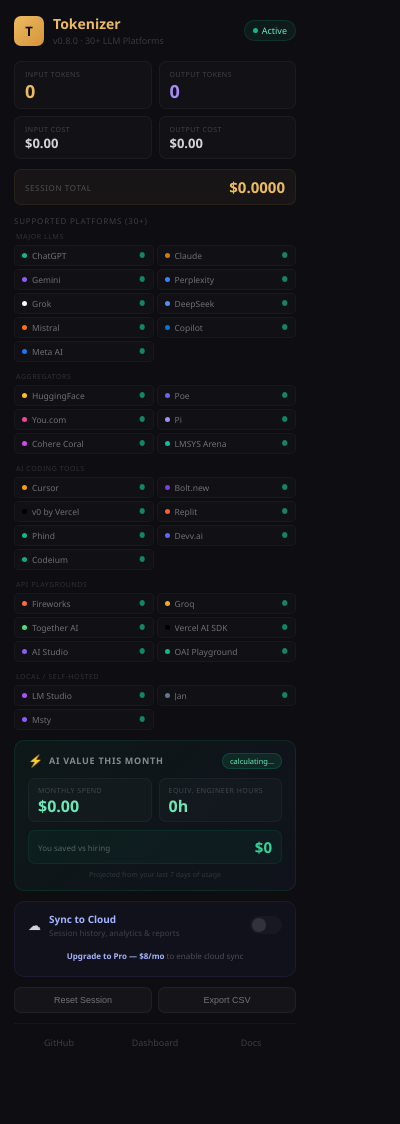
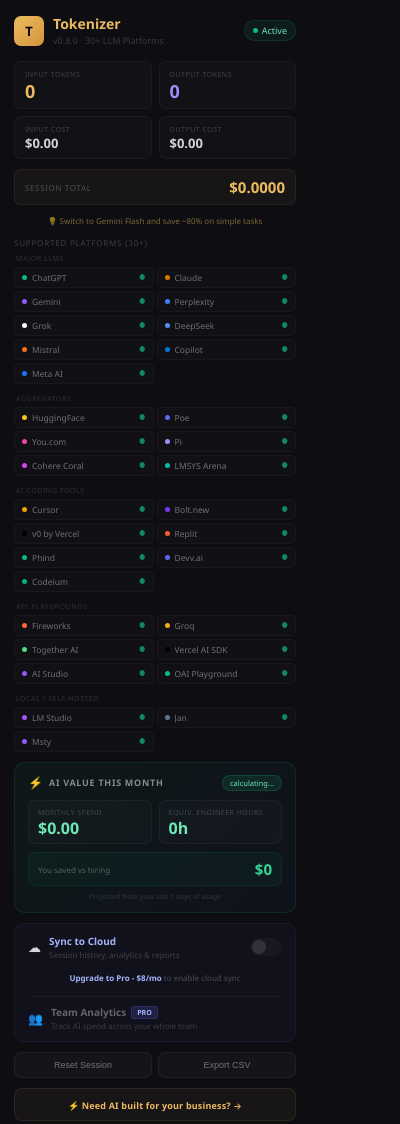
Before and after one commit to gyeningcorp/tokenizer, a browser extension: page popup.html in a window 400 px wide. Shown: the top 1124 px of the page. Before the commit the page ends 1067 px from the top, so only its background shows below. Drawn offline with Linux system fonts and the light colour scheme.

Commit message:
feat: AI ROI card, cost tips, team analytics, consultation CTA — v0.8.0

```diff
--- a/manifest.edge.json
+++ b/manifest.edge.json
@@ -1,7 +1,7 @@
 {
   "manifest_version": 3,
   "name": "Tokenizer Live Token and Cost Monitor",
-  "version": "0.7.1",
+  "version": "0.8.0",
   "description": "Real-time token counts, costs & energy usage on ChatGPT, Claude, Gemini, Grok, DeepSeek + 25 more. Free, open source.",
   "author": "gyeningcorp",
 
--- a/popup.html
+++ b/popup.html
@@ -105,6 +105,26 @@
 .cloud-status { font-size: 7px; color: rgba(16,185,129,0.6); margin-top: 2px; display: none; }
 .cloud-status.show { display: block; }
 
+/* Cost tip */
+.cost-tip {
+  font-size: 8px; color: rgba(236,187,97,0.5); text-align: center;
+  margin-bottom: 10px; min-height: 12px;
+  transition: opacity 0.4s; opacity: 1;
+}
+
+/* Team row inside cloud card */
+.team-row { display: flex; align-items: center; gap: 8px; margin-top: 8px; padding-top: 8px; border-top: 1px solid rgba(255,255,255,0.04); }
+.team-icon { font-size: 12px; flex-shrink: 0; }
+.team-text { flex: 1; }
+.team-label { font-size: 10px; font-weight: 600; color: rgba(255,255,255,0.35); display: flex; align-items: center; gap: 5px; }
+.team-sub { font-size: 8px; color: rgba(255,255,255,0.18); margin-top: 1px; }
+.pro-chip { font-size: 7px; padding: 1px 5px; border-radius: 3px; background: rgba(99,102,241,0.2); color: #a5b4fc; border: 1px solid rgba(99,102,241,0.2); }
+
+/* Consultation CTA */
+.consult-cta { text-align: center; margin-bottom: 8px; padding: 7px; border-radius: 8px; background: rgba(236,187,97,0.04); border: 1px solid rgba(236,187,97,0.1); }
+.consult-cta a { font-size: 9px; font-weight: 600; color: #ecbb61; text-decoration: none; letter-spacing: 0.02em; }
+.consult-cta a:hover { color: #f5d080; }
+
 /* AI Value Card */
 .value-card {
   padding: 11px 13px; border-radius: 10px;
@@ -150,6 +170,7 @@
     <span class="total-lbl">Session Total</span>
     <span class="total-val" id="s-total">$0.0000</span>
   </div>
+  <div id="cost-tip" class="cost-tip"></div>
 
   <div class="section-title">Supported Platforms (30+)</div>
 
@@ -252,13 +273,24 @@
       </label>
     </div>
     <div class="cloud-upgrade show" id="cloud-upgrade">
-      <a href="https://tokenizer.dev/pricing" target="_blank">Upgrade to Pro — $8/mo</a> to enable cloud sync
+      <a href="https://tokenizer.dev/pricing" target="_blank">Upgrade to Pro - $8/mo</a> to enable cloud sync
+    </div>
+    <div class="team-row">
+      <span class="team-icon">👥</span>
+      <div class="team-text">
+        <div class="team-label">Team Analytics <span class="pro-chip">PRO</span></div>
+        <div class="team-sub">Track AI spend across your whole team</div>
+      </div>
     </div>
   </div>
 
   <div class="btn-row">
     <button class="btn btn-danger" id="btn-reset">Reset Session</button>
     <button class="btn" id="btn-export">Export CSV</button>
+  </div>
+
+  <div class="consult-cta">
+    <a href="https://tokenizer.dev/consult" target="_blank">⚡ Need AI built for your business? →</a>
   </div>
 
   <div class="foot">
--- a/popup.js
+++ b/popup.js
@@ -156,6 +156,30 @@
   });
 })();
 
+// Cost optimization tips — rotate every 10s
+(function initTips() {
+  const tips = [
+    "💡 Switch to Gemini Flash and save ~80% on simple tasks",
+    "💡 Claude Haiku costs 20x less than Opus for short replies",
+    "💡 GPT-4o Mini handles 90% of tasks at 1/16th the cost",
+    "💡 DeepSeek R1 matches GPT-4 quality at a fraction of the price",
+    "💡 Batch API calls save up to 50% on OpenAI and Anthropic",
+    "💡 Use Gemini 2.0 Flash for coding — same quality, lower cost",
+  ];
+  const el = document.getElementById("cost-tip");
+  if (!el) return;
+  let i = 0;
+  el.textContent = tips[i];
+  setInterval(() => {
+    el.style.opacity = "0";
+    setTimeout(() => {
+      i = (i + 1) % tips.length;
+      el.textContent = tips[i];
+      el.style.opacity = "1";
+    }, 400);
+  }, 10000);
+})();
+
 // Export CSV
 document.getElementById("btn-export").addEventListener("click", () => {
   chrome.runtime.sendMessage({ type: "get_session" }, (res) => {
```
Also changed, not shown: manifest.json.
